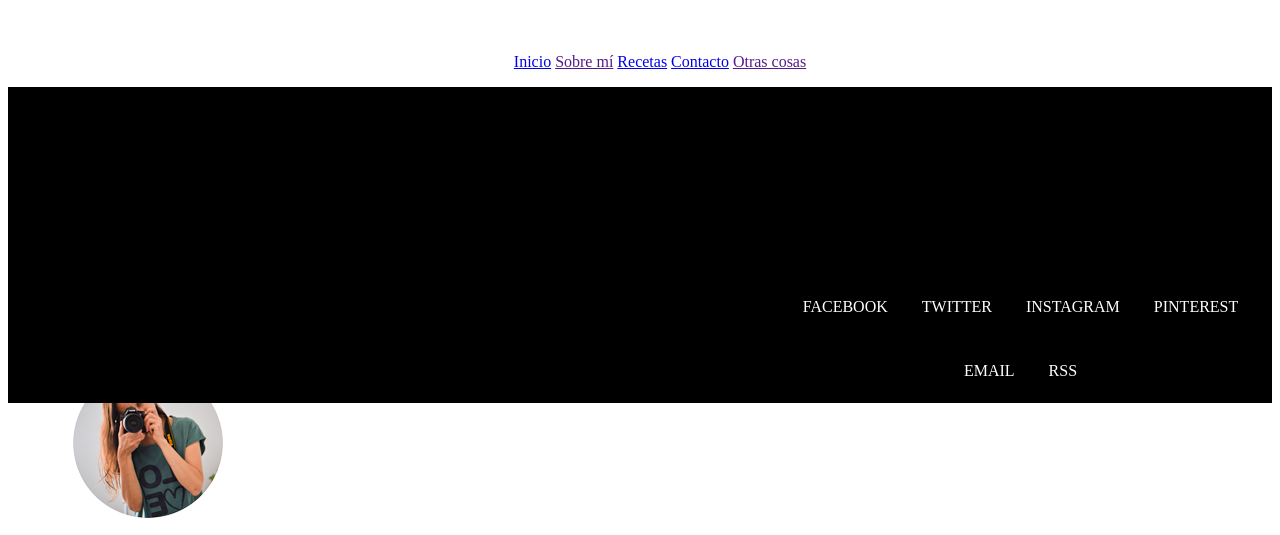
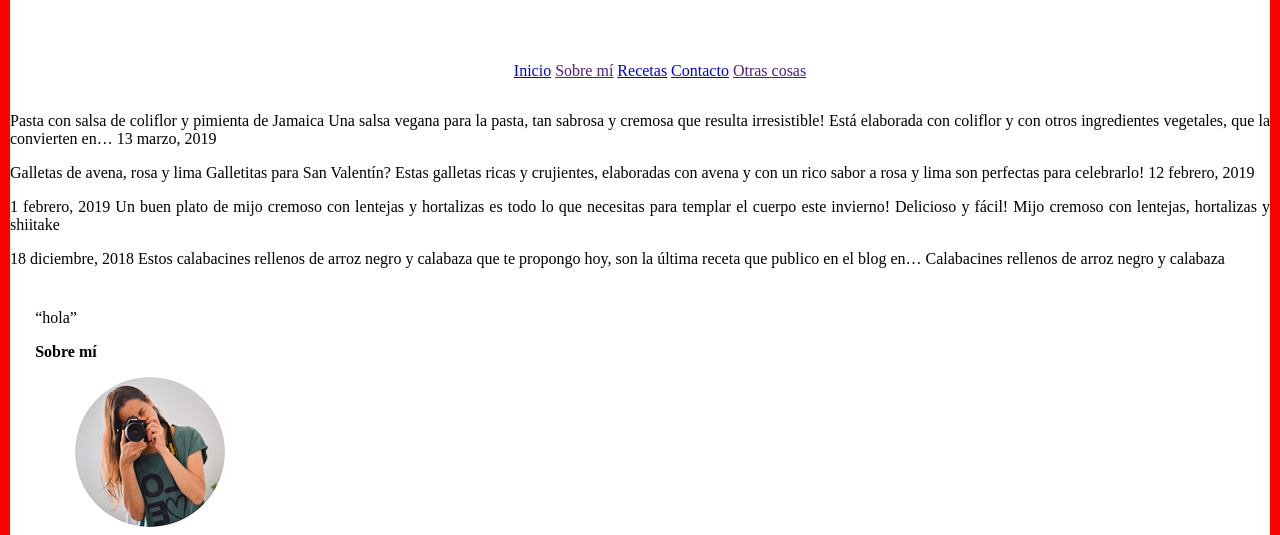
Before and after one commit to ChristianITB/Pr3_mamaniCristhian_DAMr, a plain HTML site: page index.html in a window 1280 px wide. Shown: the part 258-793 px from the top of the page. Drawn offline with Linux system fonts and the light colour scheme; a script that the page names is missing.

Commit message:
footer bien puesto

```diff
--- a/css/estilo.css
+++ b/css/estilo.css
@@ -1,5 +1,10 @@
 body{
+    margin: 0;
     background-color:white;
+    border: 10px solid red;
+    display: flex;
+    flex-direction: column;
+    min-height: 100vh;
 }
 main>section{
     position: relative;
@@ -40,8 +45,9 @@ aside{
 }
 
 footer{
-    position:relative;
+    padding: 1em 0;
     background-color: black;
+    margin-top: auto;
 }
 
 footer>section>article{
--- a/index.html
+++ b/index.html
@@ -5,13 +5,14 @@ APELLIDOS: Mamani Choque
 *********************************************************** -->
 <html class="font-family" lang="ES">
 	<head>
-		<meta charset="utf-8"/>
+		<meta charset="utf-8" />
 		<meta name="author" content="Christian Mamani">
 		<meta name="descripción" content="Esta página es un pequeño blog dedicado a recetas de cocina que
 		ha sido elaborado por un estudiante del Institut Tecnològic de Barcelona.">
 		<link rel="stylesheet" href="css/estilo.css">
 		<link rel="icon" type="image/gif" href="imagenes/Logo-Delicias-Horizontal.jpg">
 		<script src="../../UF2/codigoSecreto.js" async defer></script>
+		<title>Delicias Kitchen</title>
 	</head>
 	<body>
 		<header>
@@ -46,7 +47,6 @@ APELLIDOS: Mamani Choque
 					12 febrero, 2019
 					</p>
 				</article>
-
 				<article>
 					<p>
 					1 febrero, 2019
```
